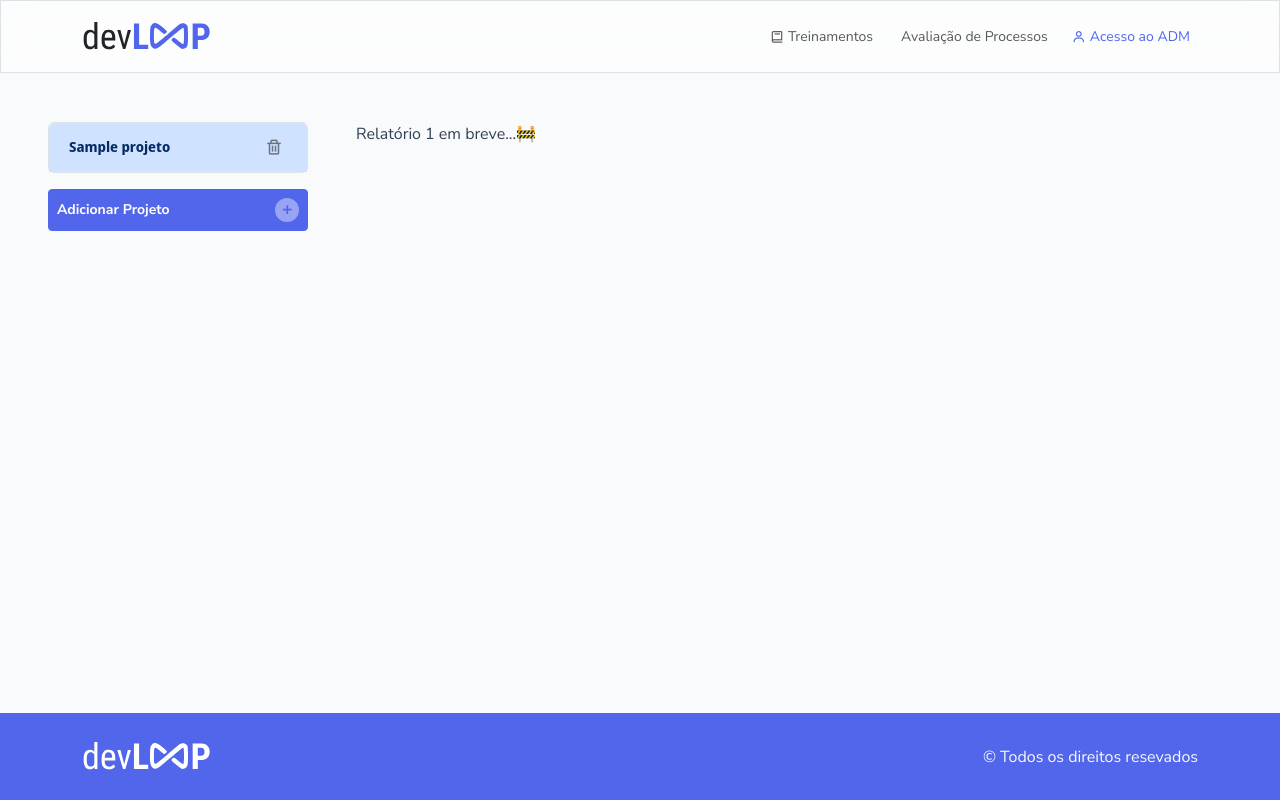
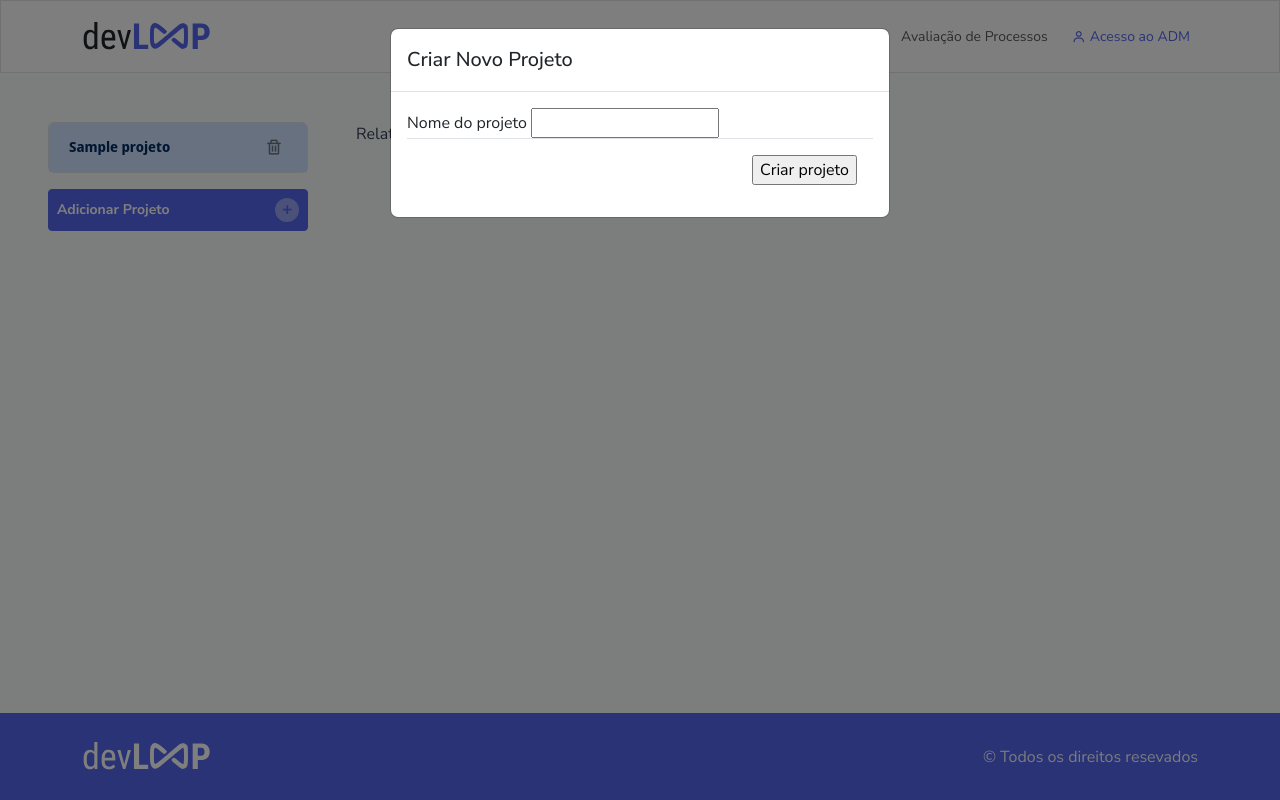
Before and after one commit to PigeonsCode/Equipe-PigeonCode, a Flask app: page /relatorio/1 in a window 1280 px wide, after a click on "Adicionar Projeto". Run offline with Flask 3, Linux system fonts and the light colour scheme; tables that the repository leaves empty hold one stand-in row (values such as "Sample post"); some libraries are stand-ins or nearby versions.

Commit message:
fix: correção no modal

```diff
--- a/src/projeto/routes.py
+++ b/src/projeto/routes.py
@@ -41,16 +41,12 @@ def logout():
     logout_user()
     return redirect(url_for("homepage"))
 
-@app.route("/relatorio/<int:id_relatorio>")
+@app.route("/relatorio/<int:id_relatorio>", methods = ["GET", "POST"])
 def relatorio(id_relatorio):
-    try:
-        Projetos.query.get_or_404(id_relatorio)
-    except Exception as e:
-        print(f'Erro ao buscar projeto: {e}')
-        raise
+    form_cria_projeto = FormCriaProjeto()
     #checagem para ver se o número sendo colocado após /relatorio/ é um id existente em Projetos, se não for, da erro 404
     respostas_form = FormsNotas.query.filter_by(projeto_id=id_relatorio).all()
-    return render_template("relatorio.html", relatorio=id_relatorio, form_info = respostas_form)
+    return render_template("relatorio.html", relatorio=id_relatorio, form_info = respostas_form,form_cria_projeto = form_cria_projeto)
 
 @app.route("/formulario-avaliativo", methods = ["GET","POST"])
 def forms():
--- /dev/null
+++ b/src/projeto/templates/components/modal-project.html
@@ -0,0 +1,29 @@
+    <div class="modal fade" id="exampleModal" tabindex="-1" role="dialog" aria-labelledby="exampleModalLabel" aria-hidden="true">
+  <div class="modal-dialog" role="document">
+    <div class="modal-content">
+
+      <div class="modal-header">
+        <h5 class="modal-title" id="exampleModalLabel">Criar Novo Projeto</h5>
+      </div>
+
+      <div class="modal-body">
+        <form method = "POST" id="createProjectForm">
+           {{form_cria_projeto.csrf_token}}
+           {{form_cria_projeto.hidden_tag()}}
+          <div class="form-group">
+            {{form_cria_projeto.project_name.label}}
+            {{form_cria_projeto.project_name}}
+          </div>
+
+
+
+            <div class="modal-footer">
+          {{form_cria_projeto.submit_button}}
+           </div>
+        </form>
+      </div>
+
+
+    </div>
+  </div>
+</div>
--- a/src/projeto/templates/page-template.html
+++ b/src/projeto/templates/page-template.html
@@ -82,6 +82,7 @@
       integrity="sha384-YvpcrYf0tY3lHB60NNkmXc5s9fDVZLESaAA55NDzOxhy9GkcIdslK1eN7N6jIeHz"
       crossorigin="anonymous"
     ></script>
+    {% include "components/modal-project.html" %}
     {% block body_end %} {% endblock %}
   </body>
   {% endblock %}
--- a/src/projeto/templates/relatorio.html
+++ b/src/projeto/templates/relatorio.html
@@ -4,4 +4,10 @@
   {% endwith %}
 </div>
 <p class="text-dark-gray">Relatório {{relatorio}} em breve...🚧</p>
+<div
+  class="{% if projetos != [] %}d-xl-none{% endif %} d-block d-flex justify-content-center mb-4"
+>
+  {% with class="w-auto gap-5" %} {% include"components/create-project-btn.html" %}
+  {% endwith %}
+</div>
 {% endblock %}
```
Also changed, not shown: src/projeto/templates/area-restrita.html (+0 -28 lines).
